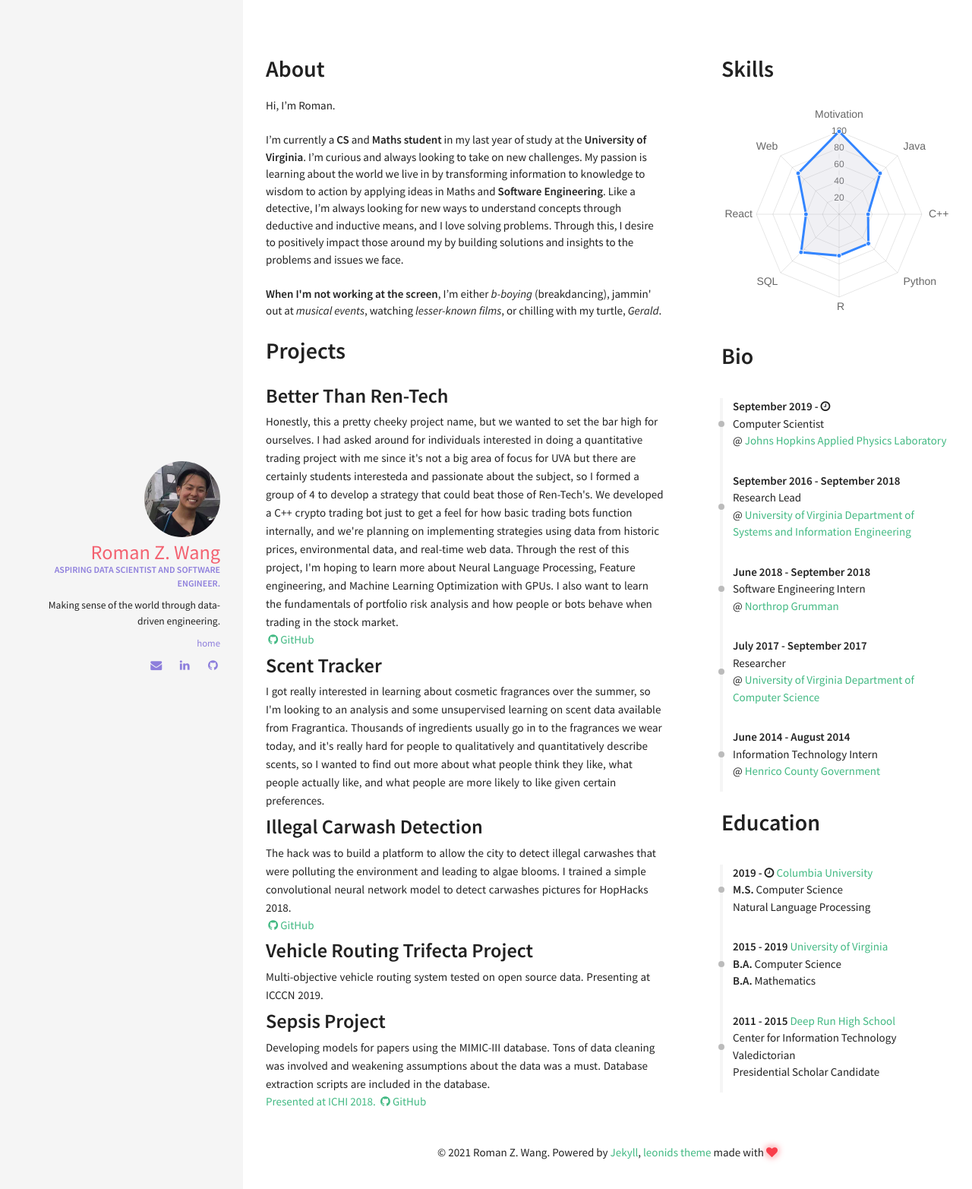
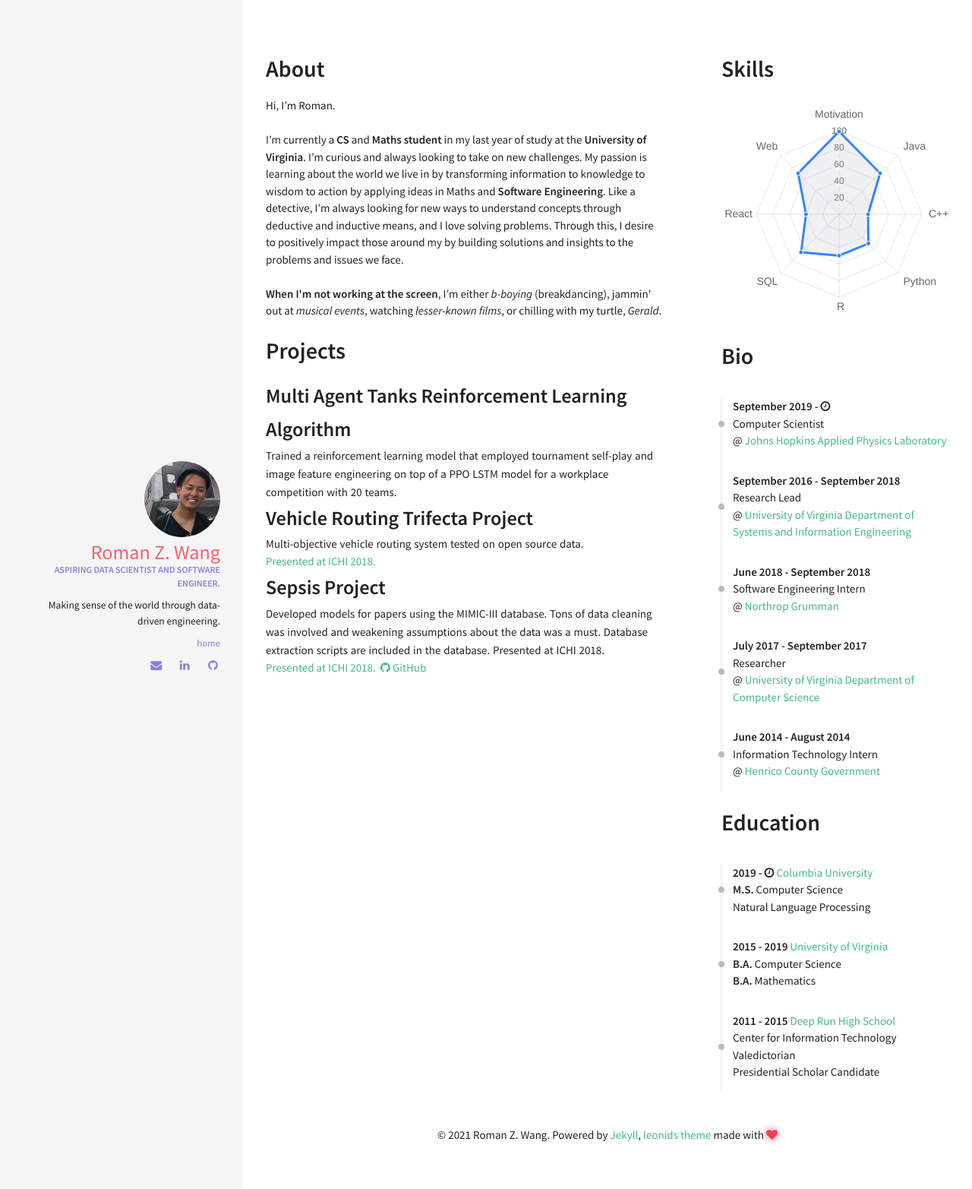
Before and after one commit to RomanZWang/romanzwang.github.io, a Jekyll site: the page built from index.html, in a window 1280 px wide. Shown: the top 1565 px of the page at 76% size. Built offline with Jekyll 4.4.1, drawn with Linux system fonts in a browser that asks for light colours; nearby versions of some CDN libraries.

Commit message:
update projects

```diff
--- a/_data/index/projects.yml
+++ b/_data/index/projects.yml
@@ -1,21 +1,12 @@
-- name: Better Than Ren-Tech
-  descr: "Honestly, this a pretty cheeky project name, but we wanted to set the bar high for ourselves. I had asked around for individuals interested in doing a quantitative trading project with me since it's not a big area of focus for UVA but there are certainly students interesteda and passionate about the subject, so I formed a group of 4 to develop a strategy that could beat those of Ren-Tech's. We developed a C++ crypto trading bot just to get a feel for how basic trading bots function internally, and we're planning on implementing strategies using data from historic prices, environmental data, and real-time web data. Through the rest of this project, I'm hoping to learn more about Neural Language Processing, Feature engineering, and Machine Learning Optimization with GPUs. I also want to learn the fundamentals of portfolio risk analysis and how people or bots behave when trading in the stock market."
-  image: pong.png
-  github: https://github.com/RomanZWang/BetterThanRenTech
-
-- name: Scent Tracker
-  descr: "I got really interested in learning about cosmetic fragrances over the summer, so I'm looking to an analysis and some unsupervised learning on scent data available from Fragrantica. Thousands of ingredients usually go in to the fragrances we wear today, and it's really hard for people to qualitatively and quantitatively describe scents, so I wanted to find out more about what people think they like, what people actually like, and what people are more likely to like given certain preferences."
-  image: pong.png
-
-- name: Illegal Carwash Detection
-  descr: "The hack was to build a platform to allow the city to detect illegal carwashes that were polluting the environment and leading to algae blooms. I trained a simple convolutional neural network model to detect carwashes pictures for HopHacks 2018."
-  github: https://github.com/jjk2rj/illegal-carwash/
+- name: Multi Agent Tanks Reinforcement Learning Algorithm
+  descr: "Trained a reinforcement learning model that employed tournament self-play and image feature engineering on top of a PPO LSTM model for a workplace competition with 20 teams."
 
 - name: Vehicle Routing Trifecta Project
-  descr: "Multi-objective vehicle routing system tested on open source data. Presenting at ICCCN 2019."
+  descr: "Multi-objective vehicle routing system tested on open source data."
+  material-text: Presented at ICHI 2018.
 
 - name: Sepsis Project
-  descr: "Developing models for papers using the MIMIC-III database. Tons of data cleaning was involved and weakening assumptions about the data was a must. Database extraction scripts are included in the database."
+  descr: "Developed models for papers using the MIMIC-III database. Tons of data cleaning was involved and weakening assumptions about the data was a must. Database extraction scripts are included in the database. Presented at ICHI 2018."
   github: https://github.com/RomanZWang/Sepsis-Research
   material-link: https://doi.org/10.1109/ICHI.2018.00068
   material-text: Presented at ICHI 2018.
```
